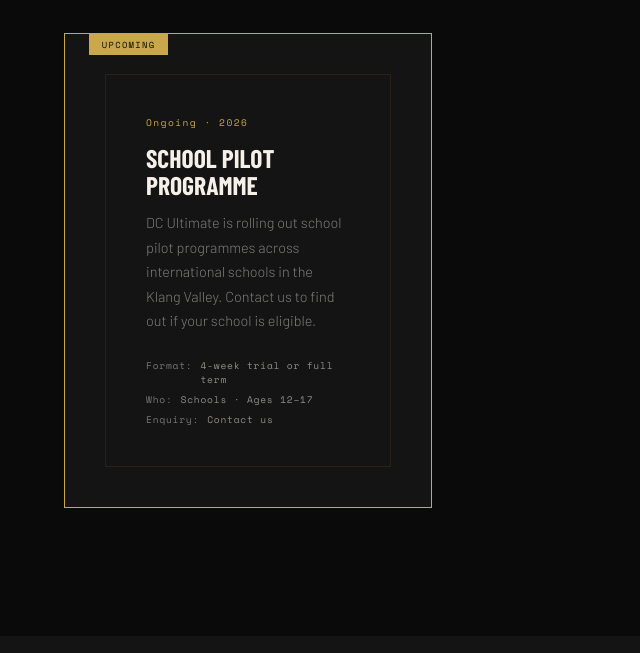
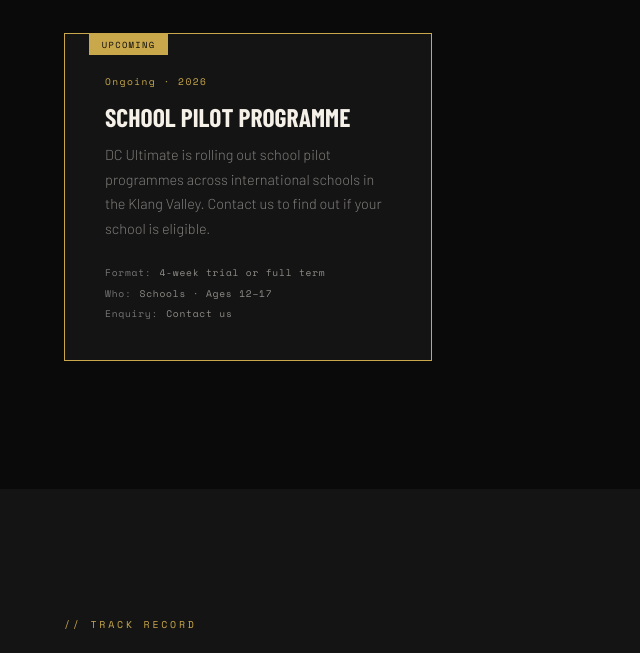
Before and after one commit to kieran219/dcultiacademy, a plain HTML site: page events.html in a window 1280 px wide. Shown: the part 685-1338 px from the top of the page, without its empty margins (0-640 px from the left). Drawn offline with nearby package versions, Linux system fonts and the light colour scheme; a web font is replaced by a local one.

Commit message:
Update events.html

```diff
--- a/events.html
+++ b/events.html
@@ -88,8 +88,7 @@
     <h2 class="section-title reveal reveal-delay-1">UPCOMING<br><span class="outline">EVENTS</span></h2>
     <div class="events-grid">
       <div class="event-card featured reveal reveal-delay-1">
-      <div class="event-card reveal reveal-delay-3">
-        <div class="event-date">Ongoing · 2026</div>
+      <div class="event-date">Ongoing · 2026</div>
         <div class="event-title">School Pilot Programme</div>
         <div class="event-desc">DC Ultimate is rolling out school pilot programmes across international schools in the Klang Valley. Contact us to find out if your school is eligible.</div>
         <div class="event-meta">
```
